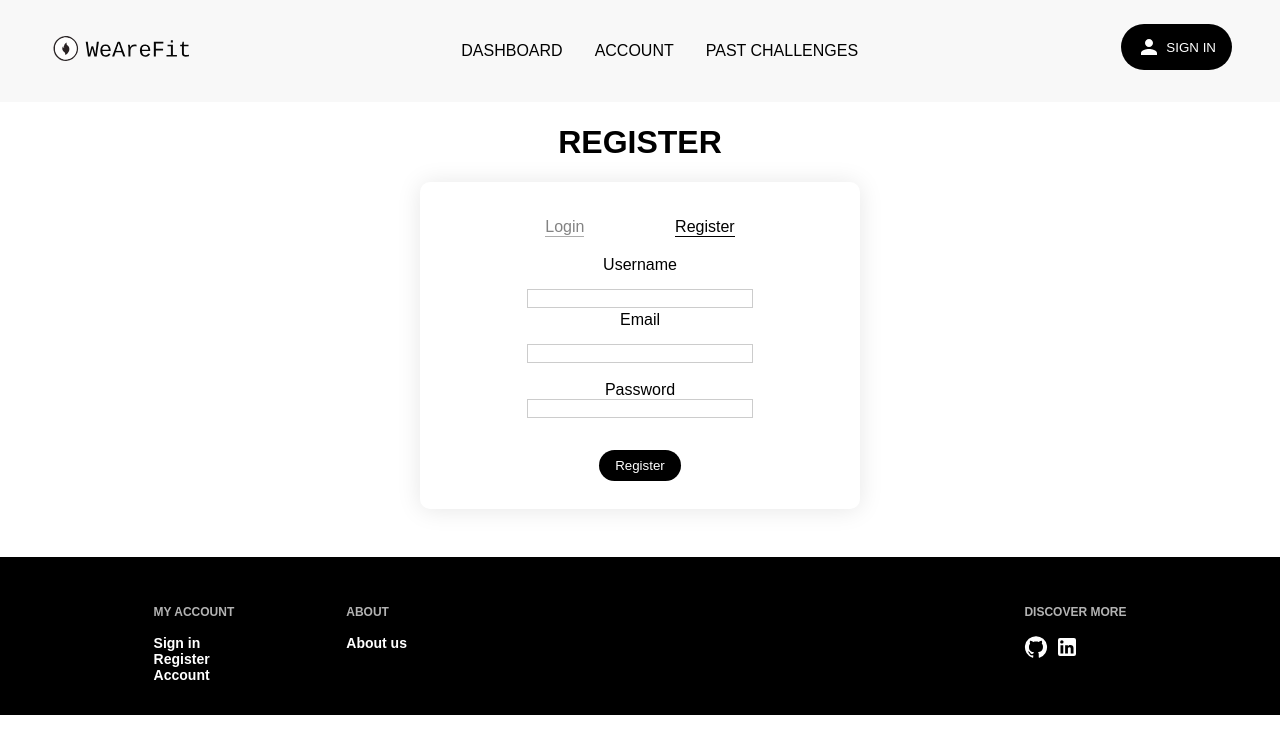
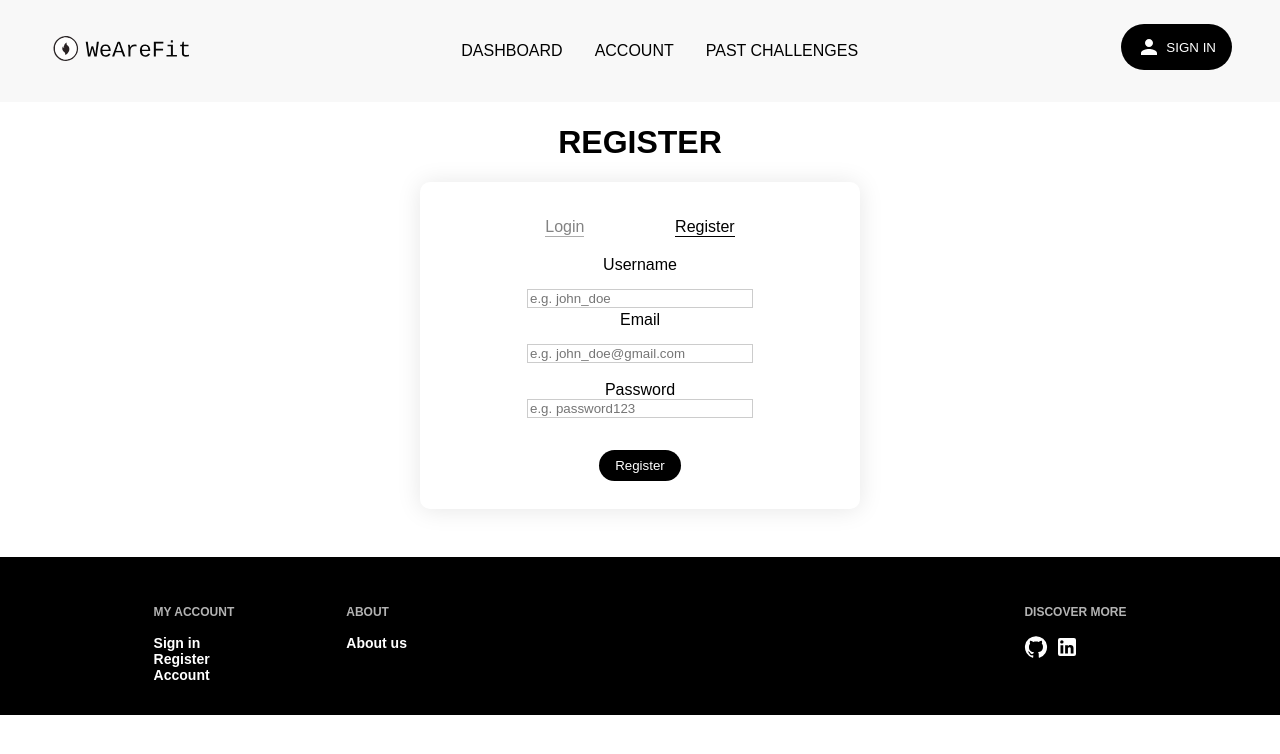
Before and after one commit to cmgvc/WeAreFit, a React (Create React App) app in the folder frontend/: page /auth in a window 1280 px wide. Both pictures are taken after a click on the element "Register". Shown: the top 754 px of the page. Built offline with nearby package versions, Linux system fonts and the light colour scheme.

Commit message:
style Auth error popups

```diff
--- a/frontend/src/pages/Auth.js
+++ b/frontend/src/pages/Auth.js
@@ -18,6 +18,7 @@ function Auth() {
     try {
       const result = await register(username, email, password);
       setEmail('');
+      setUsername('');
       setPassword('');
       console.log(result);
       if (result.error) {
@@ -53,23 +54,43 @@ function Auth() {
       <div className="register-container" id={authType ? "login" : "register"}>
           <div className="tabs" id={authType ? "login" : "register"}>
               <div className="login-tab">
-                <p onClick={() => setAuthType(true)}>Login</p>
+                <p onClick={() => {setAuthType(true); setEmail(''); setUsername(''); setPassword('')}}>Login</p>
               </div>
               <div className="register-tab">
-                  <p onClick={() => setAuthType(false)}>Register</p>
+                  <p onClick={() => {setAuthType(false); setEmail(''); setUsername(''); setPassword('')}}>Register</p>
               </div>
           </div>
           <p className="user">Email</p>
-          <input className="user-field" type="text" id="user" name="user" onChange={(e) => setEmail(e.target.value)}/>&nbsp;
+          <input className="user-field"
+                type="text"
+                value={email}
+                onChange={(e) => setEmail(e.target.value)}
+                placeholder='e.g. john_doe@gmail.com'
+            />&nbsp;
 
           <p className="username">Username</p>
-          <input className="username-field" type="text" id="username" name="username" onChange={(e) => setUsername(e.target.value)}/>&nbsp;
+          <input className="username-field"
+                type="text"
+                value={username}
+                onChange={(e) => setUsername(e.target.value)}
+                placeholder="e.g. john_doe"
+            />&nbsp;
 
           <p className="email">Email</p>
-          <input className="email-field" type="email" id="email" name="email" onChange={(e) => setEmail(e.target.value)}/>&nbsp;
+          <input className="email-field"
+                type="text"
+                value={email}
+                onChange={(e) => setEmail(e.target.value)}
+                placeholder="e.g. john_doe@gmail.com"
+                />&nbsp;
 
           <p className="password">Password</p>
-          <input className="password" type="password" id="password" name="password" onChange={(e) => setPassword(e.target.value)}/>
+          <input className="password"
+                    type="password"
+                    value={password}
+                    onChange={(e) => setPassword(e.target.value)}
+                    placeholder="e.g. password123"
+            />
 
           <div className="auth-button">
             {authType ?
@@ -79,7 +100,7 @@ function Auth() {
 
       </div>
       <Popup className="popup" open={isPopupOpen} onClose={() => setIsPopupOpen(false)} position="right center" closeOnDocumentClick={false}>
-          <div>{errorMessage}</div>
+          <div className="error-message">{errorMessage}</div>
           <button className="popup-button" onClick={() => setIsPopupOpen(false)}>Close</button>
       </Popup>
     </div>
--- a/frontend/src/styles/Auth.css
+++ b/frontend/src/styles/Auth.css
@@ -145,11 +145,14 @@
 .popup-content {
     background: rgb(255, 255, 255);
     width: 30%;
-    padding: 5px;
-    padding-left: 8rem;
-    padding-top: 1rem;
+    padding: 1rem;
     box-shadow: rgba(0, 0, 0, 0.16) 15px 15px 15px;
     border: none;
+    display: flex;
+    justify-content: center;
+    align-items: center;
+    flex-direction: column;
+    text-align: center;
 }
 .popup-arrow {
     color: rgb(255, 255, 255);
@@ -166,11 +169,18 @@
     background: transparent;
 }
 
+.error-message {
+    margin-top: 0.5rem;
+    margin-left: auto;
+    margin-right: auto;
+}
+
 .popup-button {
     padding: 0.5rem 1rem;
     margin-bottom: 0.5rem;
     margin-top: 0.5rem;
-    margin-left: 3rem;
+    margin-left: auto;
+    margin-right: auto;
     background-color: #000000;
     color: #ffffff;
     border: none;
```
Lines whose indentation alone changed are shown as unchanged.
